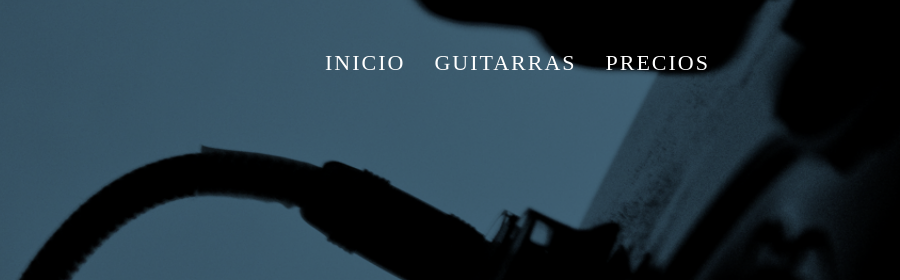
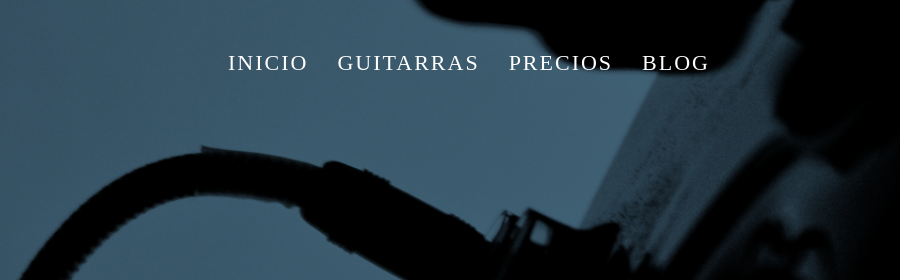
Before and after one commit to TheWuilladors/CDWO-VOL2, a plain HTML site: page index.html in a window 1280 px wide. Shown: the top 280 px of the page, 380-1280 px from the left. Drawn offline with Linux system fonts and the light colour scheme; a web font is replaced by a local one.

Commit message:
Iniciacion de integrado del blog

```diff
--- a/index.html
+++ b/index.html
@@ -16,6 +16,7 @@
                         <li><a>Inicio</a></li>
                         <li><a>Guitarras</a></li>
                         <li><a>Precios</a></li>
+                        <li><a>Blog</a></li>
                     </ul>
                 </nav>
             </header>
```
